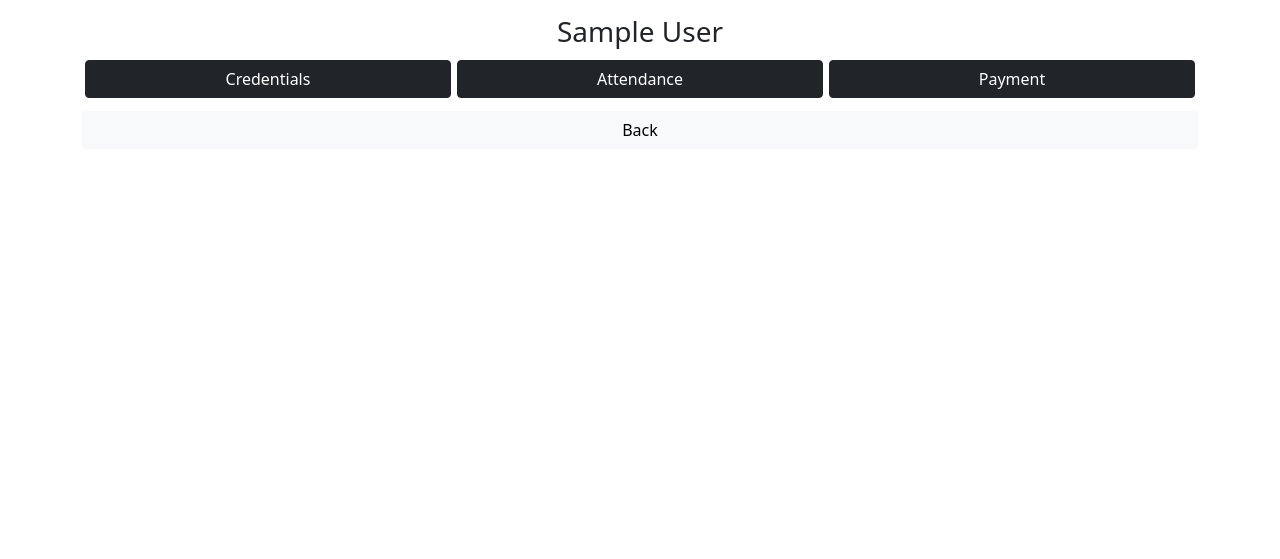
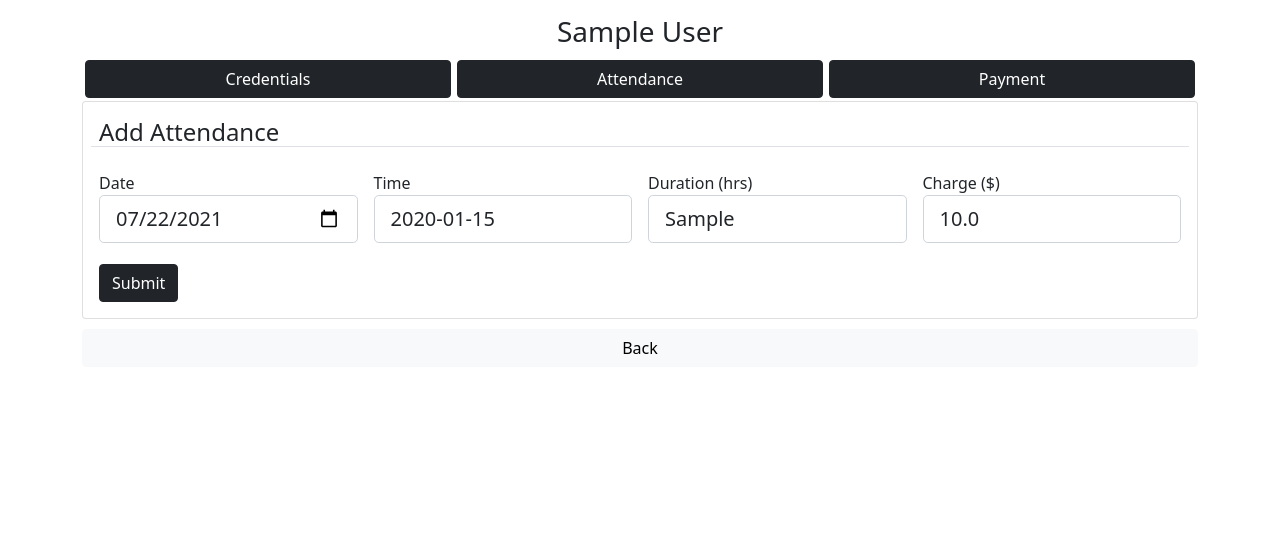
Before and after one commit to gordonmhy/TutorialPortal, a Flask app: a page that uses tutorialportal/templates/student_manager_selected.html in a window 1280 px wide. Shown: the part 56-615 px from the top of the page. Run offline with Flask 2, Linux system fonts and the light colour scheme; a user stored in the database is signed in; tables that the repository leaves empty hold one stand-in row (values such as "Sample post").

Commit message:
Implement 'Add Attendance' UI

```diff
--- a/tutorialportal/forms.py
+++ b/tutorialportal/forms.py
@@ -1,6 +1,7 @@
+import datetime
 import re
 from flask_wtf import FlaskForm
-from wtforms import StringField, PasswordField, SubmitField, FloatField, TextAreaField
+from wtforms import StringField, PasswordField, SubmitField, FloatField, TextAreaField, DateField
 from wtforms.validators import DataRequired, Length, ValidationError
 
 
@@ -64,7 +65,7 @@
             raise ValidationError('Invalid day(s)!  E.g., \'Tue,Thur\'')
 
     def validate_lesson_time(self, lesson_time):
-        if not re.search('^\d{2}:\d{2}$', lesson_time.data):
+        if not re.search('^[012]\d:[0-5]\d$', lesson_time.data):
             raise ValidationError('Invalid lesson start time. Must be XX:XX, e.g., 13:30')
 
     def validate_s_phone(self, s_phone):
@@ -74,3 +75,14 @@
     def validate_p_phone(self, p_phone):
         if not re.search('^[5679]\d{7}$', p_phone.data) and not p_phone.data == '':
             raise ValidationError('Field must be an 8-digit HK phone number.')
+
+class AddAttendanceForm(FlaskForm):
+    lesson_date = DateField('Date', default=datetime.datetime.utcnow().date(), format='%Y-%m-%d', validators=[DataRequired(message='Invalid date. (YYYY-MM-DD)')])
+    lesson_time = StringField('Time', validators=[DataRequired()])
+    lesson_duration = StringField('Duration (hrs)', validators=[DataRequired()])
+    lesson_fee = FloatField('Charge ($)', validators=[DataRequired()])
+    add_attendance_submit = SubmitField('Submit')
+
+    def validate_lesson_time(self, lesson_time):
+        if not re.search('^[012]\d:[0-5]\d$', lesson_time.data):
+            raise ValidationError('Invalid lesson time. Must be XX:XX, e.g., 13:30')
--- a/tutorialportal/models.py
+++ b/tutorialportal/models.py
@@ -50,7 +50,9 @@
     id = db.Column(db.Integer, primary_key=True)
     username = db.Column(db.String(25), db.ForeignKey('student.username'), nullable=False)
     dt_attendance = db.Column(db.DateTime, nullable=False, default=utcnow.get())
-    dt_lesson = db.Column(db.String(40), nullable=False)
+    lesson_date = db.Column(db.String(10), nullable=False)
+    lesson_time = db.Column(db.String(5), nullable=False)
+    lesson_duration = db.Column(db.String(5), nullable=False)
     lesson_fee = db.Column(db.Float, nullable=False)
     remark = db.Column(db.Text)
 
--- a/tutorialportal/routes.py
+++ b/tutorialportal/routes.py
@@ -3,7 +3,7 @@
 from flask import render_template, redirect, url_for, flash, request, abort
 from tutorialportal import app, db, bcrypt
 from tutorialportal.utils import site
-from tutorialportal.forms import LoginForm, AddStudentForm, AStudentCredentialsForm
+from tutorialportal.forms import LoginForm, AddStudentForm, AStudentCredentialsForm, AddAttendanceForm
 from tutorialportal.models import User, Admin, Student, Attendance, FeeSubmission
 from flask_login import login_user, current_user, logout_user, login_required
 
@@ -97,6 +97,7 @@
     student = Student.query.filter_by(username=student_username).first()
     if student:
         a_student_credentials_form = AStudentCredentialsForm()
+        add_attendance_form = AddAttendanceForm()
         if a_student_credentials_form.a_student_credentials_submit.data:
             if a_student_credentials_form.validate_on_submit():
                 student.name = a_student_credentials_form.name.data
@@ -112,8 +113,11 @@
                 flash('Credentials updated.', 'success')
             if page is None:
                 panel_active['credentials'] = True
-        # elif another form:
-        #    haha
+        elif add_attendance_form.add_attendance_submit.data:
+            if add_attendance_form.validate_on_submit():
+                flash('Attendance added.', 'success')
+            if page is None:
+                panel_active['attendance'] = True
         else:
             if page is None:
                 panel_active['attendance'] = True
@@ -126,9 +130,13 @@
             a_student_credentials_form.lesson_duration.data = student.lesson_duration
             a_student_credentials_form.lesson_fee.data = student.lesson_fee
             a_student_credentials_form.remarks.data = student.remark
+            add_attendance_form.lesson_time.data = student.lesson_time
+            add_attendance_form.lesson_duration.data = student.lesson_duration
+            add_attendance_form.lesson_fee.data = student.lesson_fee
         return render_template('student_manager_selected.html', page_name='Student Manager', site=site,
                                panel_active=panel_active, student=student,
-                               a_student_credentials_form=a_student_credentials_form)
+                               a_student_credentials_form=a_student_credentials_form,
+                               add_attendance_form=add_attendance_form)
     abort(404)
 
 
--- a/tutorialportal/templates/student_manager_selected.html
+++ b/tutorialportal/templates/student_manager_selected.html
@@ -181,6 +181,74 @@
                 </div>
             </div>
         </div>
+        <!-- Attendance PANEL -->
+        {% set show_attendance = '' %}
+        {% if panel_active.get('attendance') %}
+            {% set show_attendance = ' in show' %}
+        {% endif %}
+        <div class="collapse multi-collapse{{ show_attendance }}" id="AttendanceButton">
+            <div class="card card-body">
+                <form method="POST" action="" class="row gy-3 gx-3 align-items-center">
+                    {{ add_attendance_form.hidden_tag() }}
+                    <legend class="border-bottom mb-2 h4">Add Attendance</legend>
+                    <div class="form-group col-md-3">
+                        {{ add_attendance_form.lesson_date.label(class="form-control-label") }}
+                        {% if add_attendance_form.lesson_date.errors %}
+                            {{ add_attendance_form.lesson_date(class="form-control form-control-lg is-invalid") }}
+                            <div class="invalid-feedback">
+                                {% for error in add_attendance_form.lesson_date.errors %}
+                                    <span>{{ error }}</span>
+                                {% endfor %}
+                            </div>
+                        {% else %}
+                            {{ add_attendance_form.lesson_date(class="form-control form-control-lg") }}
+                        {% endif %}
+                    </div>
+                    <div class="form-group col-md-3">
+                        {{ add_attendance_form.lesson_time.label(class="form-control-label") }}
+                        {% if add_attendance_form.lesson_time.errors %}
+                            {{ add_attendance_form.lesson_time(class="form-control form-control-lg is-invalid") }}
+                            <div class="invalid-feedback">
+                                {% for error in add_attendance_form.lesson_time.errors %}
+                                    <span>{{ error }}</span>
+                                {% endfor %}
+                            </div>
+                        {% else %}
+                            {{ add_attendance_form.lesson_time(class="form-control form-control-lg") }}
+                        {% endif %}
+                    </div>
+                    <div class="form-group col-md-3">
+                        {{ add_attendance_form.lesson_duration.label(class="form-control-label") }}
+                        {% if add_attendance_form.lesson_duration.errors %}
+                            {{ add_attendance_form.lesson_duration(class="form-control form-control-lg is-invalid") }}
+                            <div class="invalid-feedback">
+                                {% for error in add_attendance_form.lesson_duration.errors %}
+                                    <span>{{ error }}</span>
+                                {% endfor %}
+                            </div>
+                        {% else %}
+                            {{ add_attendance_form.lesson_duration(class="form-control form-control-lg") }}
+                        {% endif %}
+                    </div>
+                    <div class="form-group col-md-3">
+                        {{ add_attendance_form.lesson_fee.label(class="form-control-label") }}
+                        {% if add_attendance_form.lesson_fee.errors %}
+                            {{ add_attendance_form.lesson_fee(class="form-control form-control-lg is-invalid") }}
+                            <div class="invalid-feedback">
+                                {% for error in add_attendance_form.lesson_fee.errors %}
+                                    <span>{{ error }}</span>
+                                {% endfor %}
+                            </div>
+                        {% else %}
+                            {{ add_attendance_form.lesson_fee(class="form-control form-control-lg") }}
+                        {% endif %}
+                    </div>
+                    <div class="form-group" style="padding-top: 5px">
+                        {{ add_attendance_form.add_attendance_submit(class="btn btn-dark") }}
+                    </div>
+                </form>
+            </div>
+        </div>
         <!-- BACK BUTTON -->
         <div class="container d-flex flex-wrap">
             <a href="{{ url_for('student_manager') }}" class="btn btn-light flex-fill" role="button"
```
Also changed, not shown: 1 other file.
